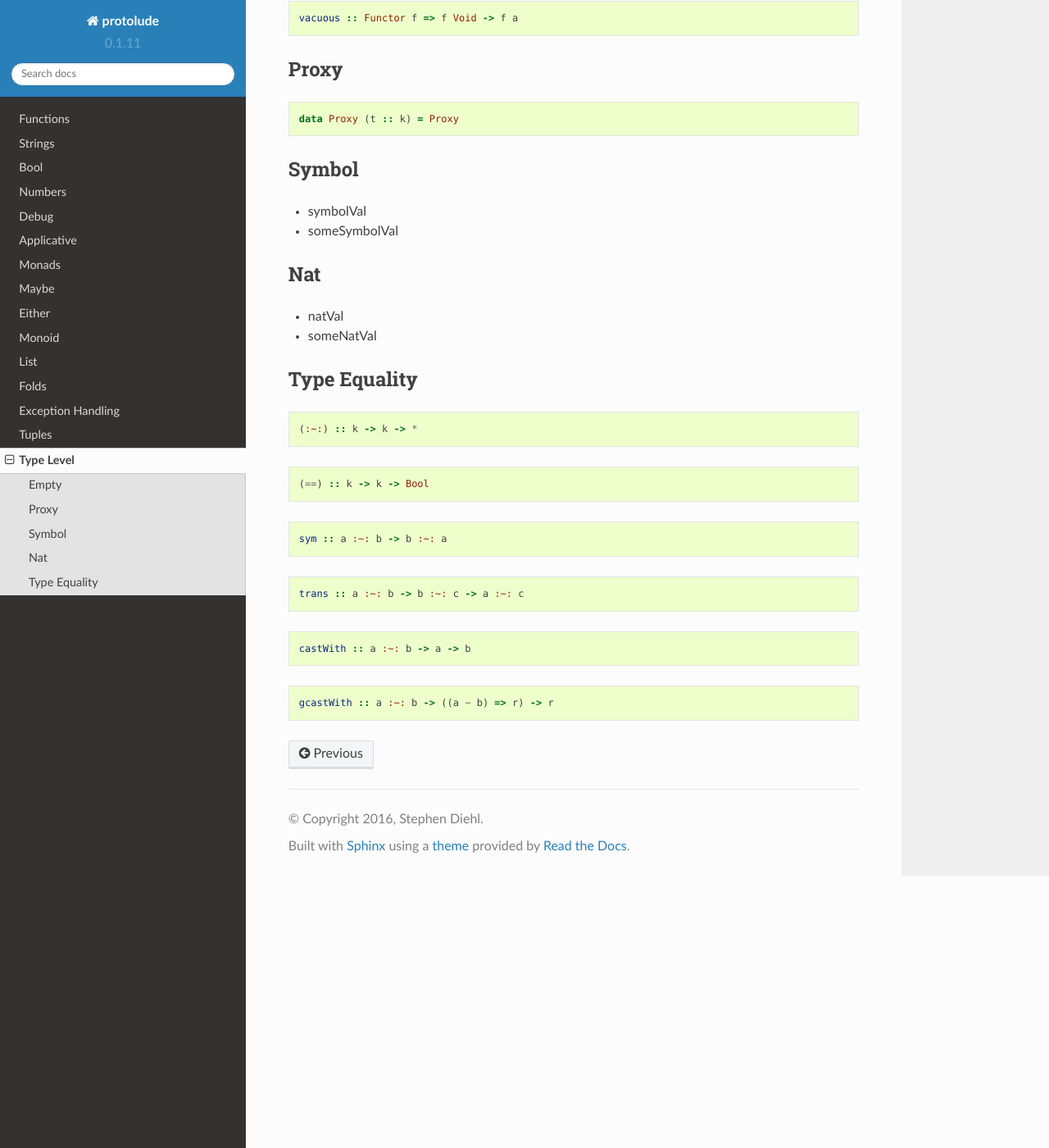
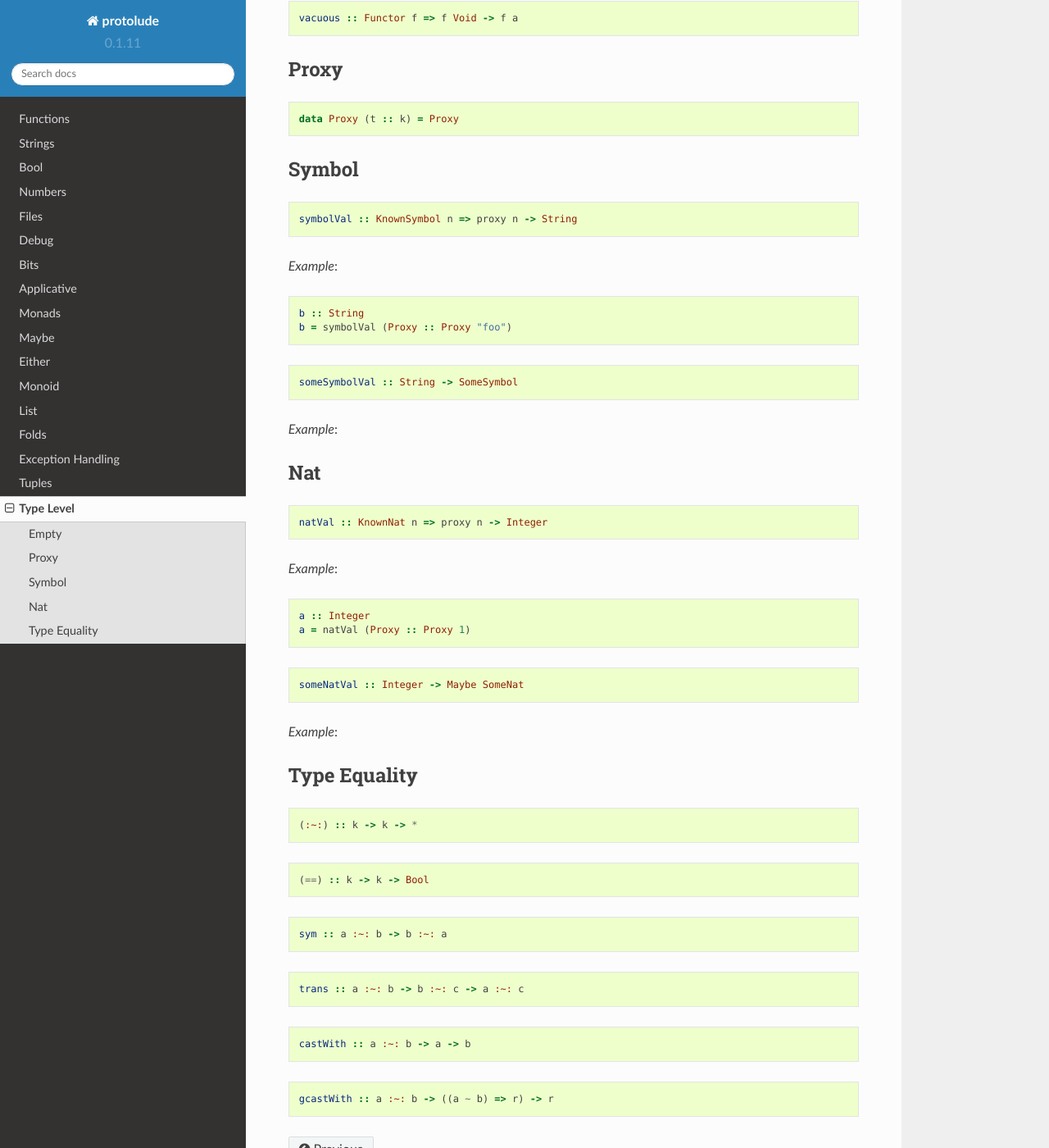
Before and after one commit to kowainik/relude, a Sphinx documentation site: the page built from docs/TypeLevel.md, in a window 1280 px wide and 1400 px high, scrolled down 499 px. Shown: the whole window at 82% size. Built offline with Sphinx 7.4.7 and the Read the Docs theme 2.0.0, drawn with Linux system fonts in a browser that asks for light colours; pages that are not in the unit, such as notebooks, are missing from menus.

Commit message:
bits and files

````diff
--- a/docs/TypeLevel.md
+++ b/docs/TypeLevel.md
@@ -32,13 +32,41 @@ data Proxy (t :: k) = Proxy
 
 #### Symbol
 
-* symbolVal
-* someSymbolVal
+```haskell
+symbolVal :: KnownSymbol n => proxy n -> String
+```
+
+*Example*:
+
+```haskell
+b :: String
+b = symbolVal (Proxy :: Proxy "foo")
+```
+
+```haskell
+someSymbolVal :: String -> SomeSymbol
+```
+
+*Example*:
 
 #### Nat
 
-* natVal
-* someNatVal
+```haskell
+natVal :: KnownNat n => proxy n -> Integer
+```
+
+*Example*:
+
+```haskell
+a :: Integer
+a = natVal (Proxy :: Proxy 1)
+```
+
+```haskell
+someNatVal :: Integer -> Maybe SomeNat
+```
+
+*Example*:
 
 #### Type Equality
 
--- a/docs/index.rst
+++ b/docs/index.rst
@@ -10,8 +10,9 @@ An alternative Prelude.
   Bool
   Numbers
   Printing
+  Files
   Debug
-  Files
+  Bits
   Applicative
   Monad
   Maybe
````
Also changed, not shown: docs/Bits.md (added, +147 -0 lines), docs/Files.md (added, +28 -0 lines), docs/Numbers.md (+11 -0 lines), docs/Strings.md (+8 -0 lines).
